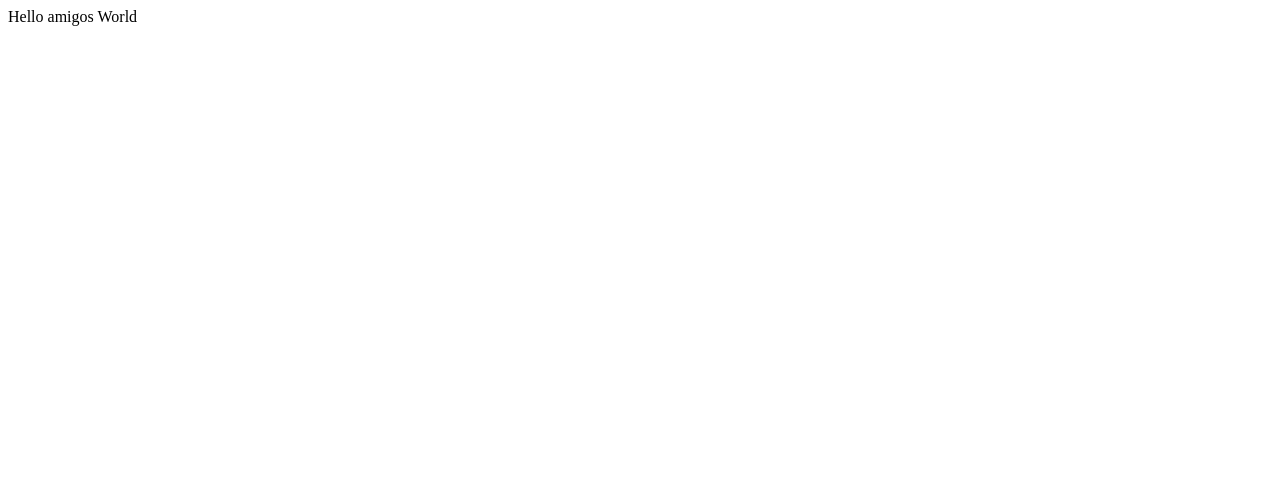
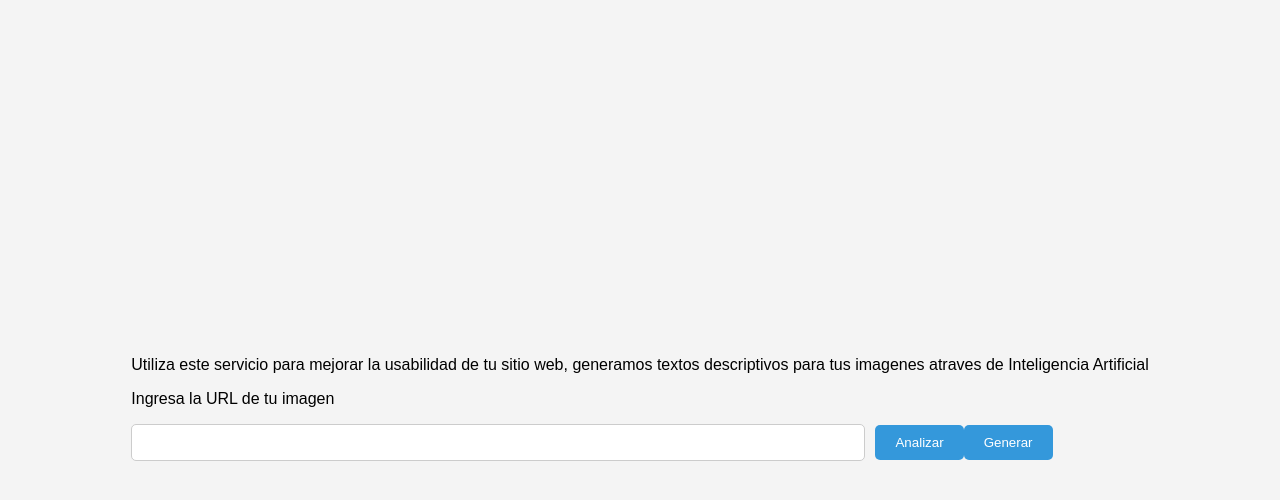
Before and after one commit to Rommel-Masabanda/analyze-and-generate-images-with-Azure-AI, a React (Create React App) app: page / in a window 1280 px wide. Shown: the top 500 px of the page. Built offline with nearby package versions, Linux system fonts and the light colour scheme; the HTML template or start-up script is replaced by a standard one.

Commit message:
Add buttons and style

```diff
--- /dev/null
+++ b/src/App.css
@@ -0,0 +1,56 @@
+body {
+    font-family: 'Arial', sans-serif;
+    background-color: #f4f4f4;
+    margin: 0;
+    padding: 0;
+    display: flex;
+    justify-content: center;
+    align-items: center;
+    height: 100vh;
+  }
+
+  .container {
+    max-width: 600px;
+    text-align: center;
+  }
+
+  .title {
+    font-size: 2em;
+    color: #333;
+    margin-bottom: 20px;
+  }
+
+  .description {
+    font-size: 1.2em;
+    color: #555;
+    margin-bottom: 30px;
+  }
+
+  .input-container {
+    display: flex;
+    justify-content: center;
+    align-items: center;
+    margin-bottom: 20px;
+  }
+
+  input {
+    padding: 10px;
+    width: 70%;
+    border: 1px solid #ccc;
+    border-radius: 5px;
+    margin-right: 10px;
+  }
+
+  button {
+    padding: 10px 20px;
+    background-color: #3498db;
+    color: #fff;
+    border: none;
+    border-radius: 5px;
+    cursor: pointer;
+    transition: background-color 0.3s ease;
+  }
+
+  button:hover {
+    background-color: #2980b9;
+  }
--- a/src/App.js
+++ b/src/App.js
@@ -1,8 +1,19 @@
 import React from 'react';
+import './App.css';
+
 
 function App() {
   const value = 'World';
-  return <div>Hello amigos {value}</div>;
+  return <>
+  <title>Visión por computadora</title>
+    <p>Utiliza este servicio para mejorar la usabilidad de tu sitio web, generamos textos descriptivos para tus imagenes atraves de Inteligencia Artificial</p>
+
+    <p>Ingresa la URL de tu imagen</p>
+    <input type="text" name="name" />
+    < button>Analizar</button>
+    < button>Generar</button>
+
+  </>;
 
 }
 
```
